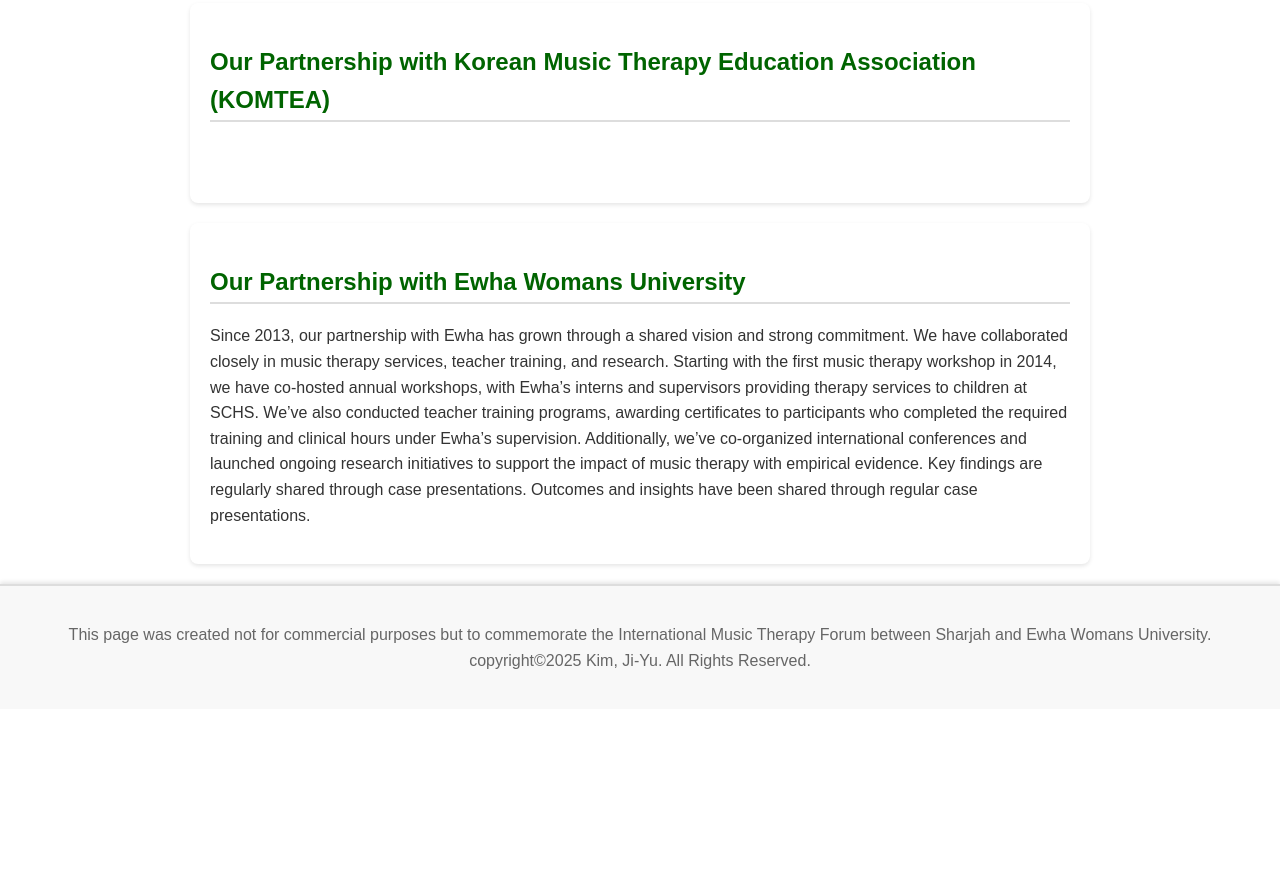
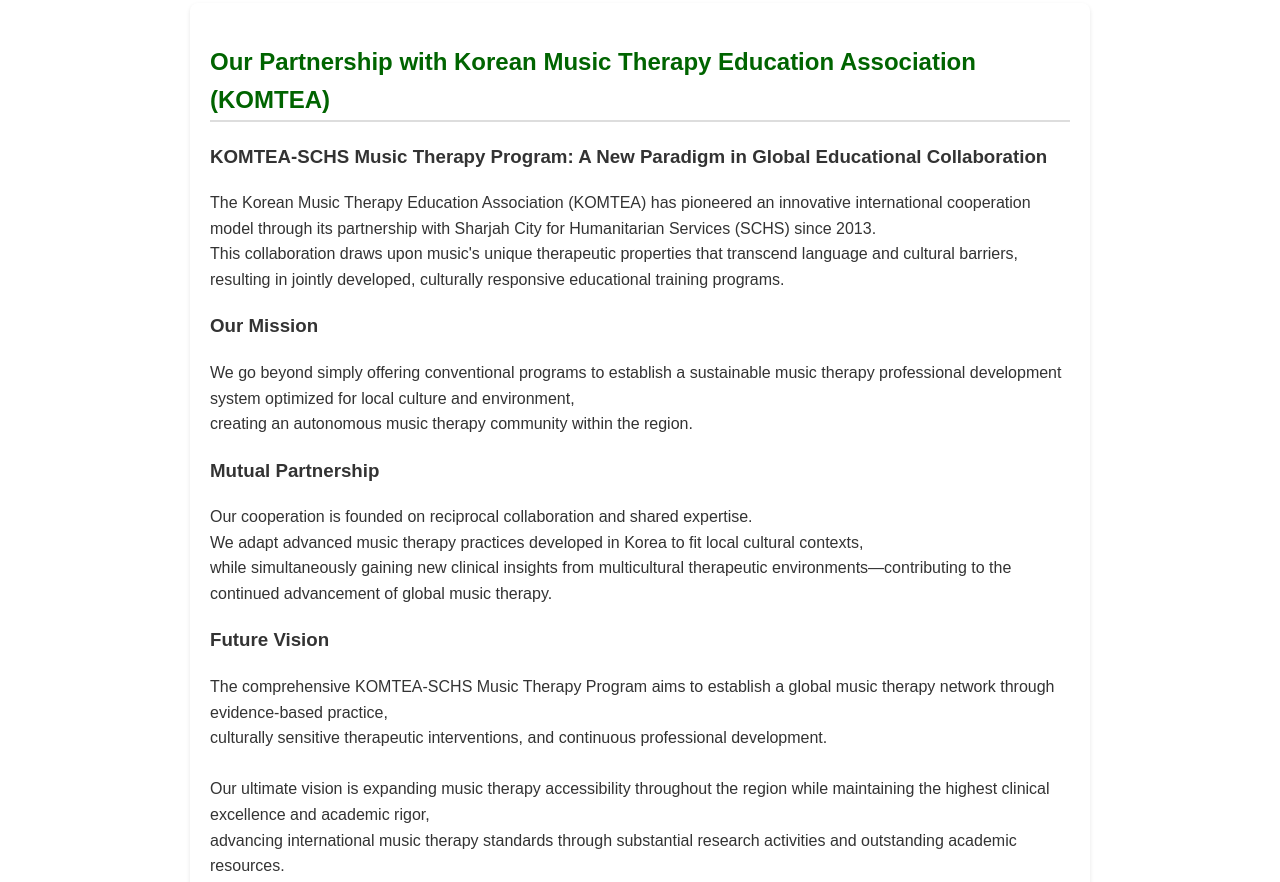
Before and after one commit to jiyucat/Ewha-SCHS, a plain HTML site: page about.html in a window 1280 px wide. Shown: the part 1464-2346 px from the top of the page. Before the commit the page ends 2173 px from the top, so only its background shows below. Drawn offline with Linux system fonts and the light colour scheme.

Commit message:
komtea 추가

```diff
--- a/about.html
+++ b/about.html
@@ -68,8 +68,27 @@
         <!-- 파트너십 섹션 -->
         <section id="partnership komtea">
             <h2>Our Partnership  with Korean Music Therapy Education Association (KOMTEA)</h2>
+            <h3>KOMTEA-SCHS Music Therapy Program: A New Paradigm in Global Educational Collaboration</h3>
             <p>
-                <br>
+                The Korean Music Therapy Education Association (KOMTEA) has pioneered an innovative international cooperation model through its partnership with Sharjah City for Humanitarian Services (SCHS) since 2013.<br>
+                This collaboration draws upon music's unique therapeutic properties that transcend language and cultural barriers, resulting in jointly developed, culturally responsive educational training programs.<br>
+            </p>
+            <h3>Our Mission</h3>
+            <p>
+                We go beyond simply offering conventional programs to establish a sustainable music therapy professional development system optimized for local culture and environment, <br>
+                creating an autonomous music therapy community within the region.
+            </p>
+            <h3>Mutual Partnership</h3>
+            <p>
+                Our cooperation is founded on reciprocal collaboration and shared expertise. <br>
+                We adapt advanced music therapy practices developed in Korea to fit local cultural contexts, <br>
+                while simultaneously gaining new clinical insights from multicultural therapeutic environments—contributing to the continued advancement of global music therapy.<br>
+            </p>
+            <h3>Future Vision</h3>
+            <p>The comprehensive KOMTEA-SCHS Music Therapy Program aims to establish a global music therapy network through evidence-based practice, <br>
+                culturally sensitive therapeutic interventions, and continuous professional development.<br><br>
+                Our ultimate vision is expanding music therapy accessibility throughout the region while maintaining the highest clinical excellence and academic rigor, <br>
+                advancing international music therapy standards through substantial research activities and outstanding academic resources.
             </p>
         </section>
 
```
